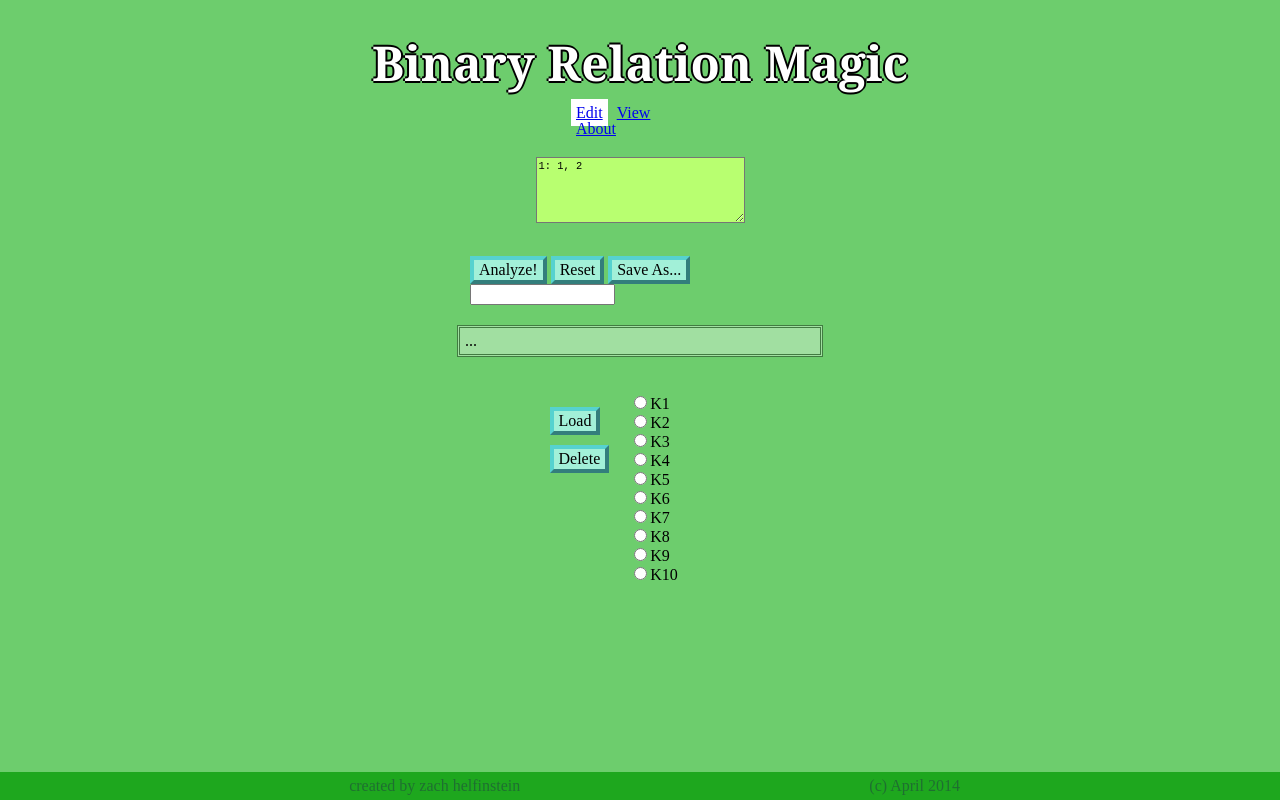
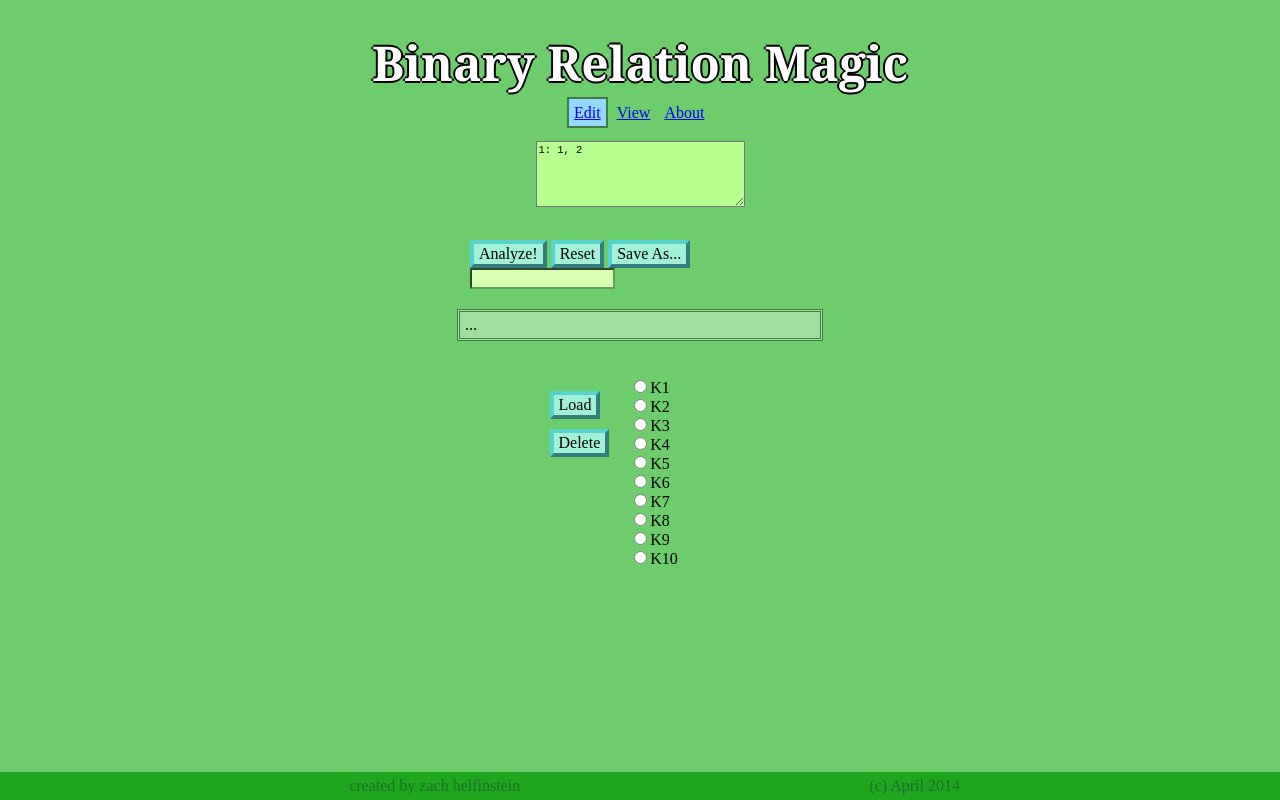
Before and after one commit to PlumpMath/Binary-Relation-Magic, a plain HTML site: page index.html in a window 1280 px wide. Drawn offline with nearby package versions, Linux system fonts and the light colour scheme.

Commit message:
fixed some issues with new color scheme implementation

```diff
--- a/css/draw.css
+++ b/css/draw.css
@@ -1,7 +1,5 @@
 #relations {
     margin: 0 16px 45px 16px;
-    background: #FFFFB8;
-    border: double 3px #FFDB4D;
     padding: 16px;
 }
 #relations * {
--- a/css/styles.css
+++ b/css/styles.css
@@ -12,7 +12,11 @@ h1 {
 }
 textarea {
     margin: 10px;
-    background: #b8ff70;
+    background: #b8ff90;
+}
+input[type=text] {
+    background: #d8ffb0;
+    border-color: #619b61;
 }
 button {
     background: #A2F0D8;
@@ -65,5 +69,6 @@ footer p {
     padding: 5px;
 }
 #selectedMenu {
-    background: white;
+    background: #92d8ff;
+    border: 2px solid #417b41;
 }
```
Also changed, not shown: graph.html (+1 -1 lines).
